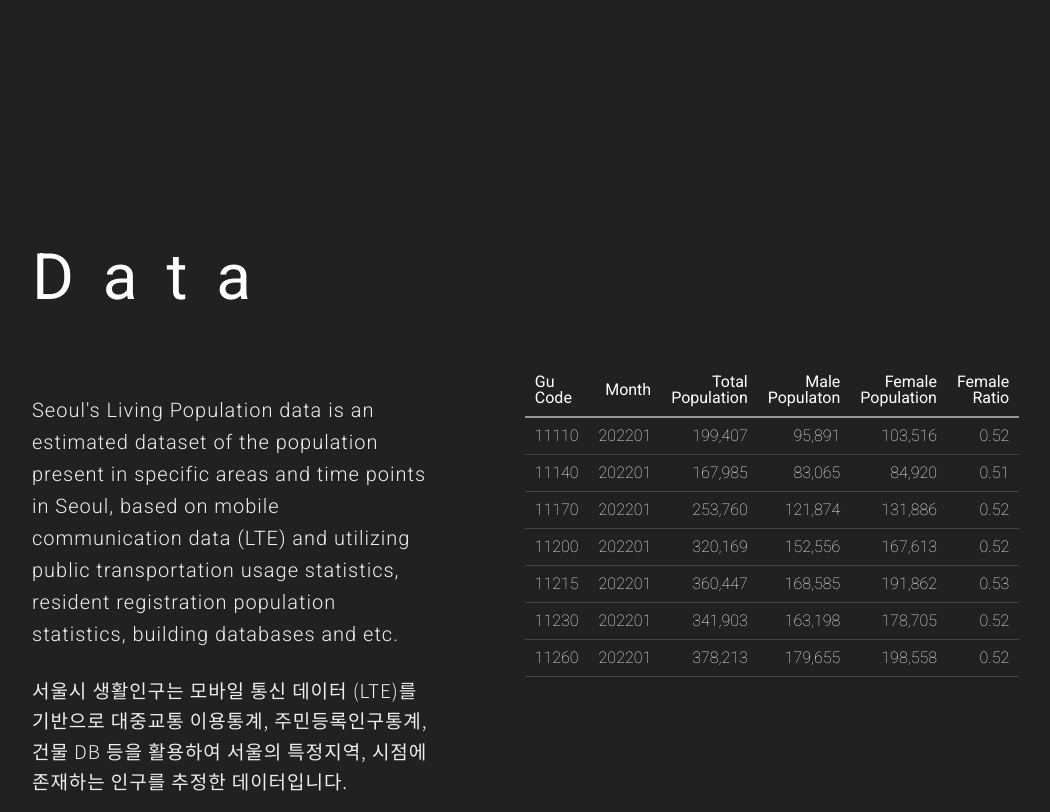
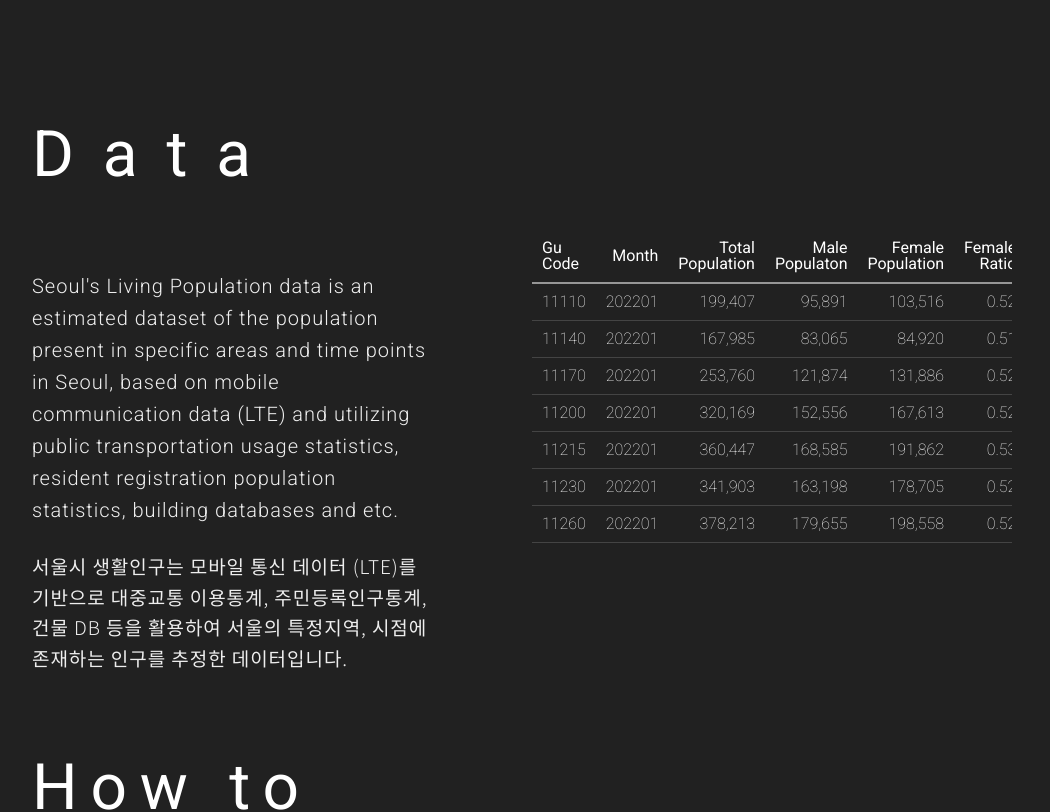
Before and after one commit to Aete/population-garden, a React (Vite) app: page / in a window 1280 px wide. Shown: the part 1480-2292 px from the top of the page, without its empty margins (118-1168 px from the left). Built offline with nearby package versions, Linux system fonts and the light colour scheme.

Commit message:
표 및 본문 스타일링 변경

```diff
--- a/src/components/Data/Data.tsx
+++ b/src/components/Data/Data.tsx
@@ -13,12 +13,11 @@ const Description = styled.div`
   @media (max-width: ${tablet}px) {
     grid-column: span 12;
     align-items: center;
-    width: 90%;
+    width: 100%;
   }
 `;
 
 const Container = styled.div`
-  min-height: 100vh;
   width: 100%;
   display: grid;
   grid-template-columns: repeat(12, 1fr);
--- a/src/components/Data/Table.tsx
+++ b/src/components/Data/Table.tsx
@@ -3,23 +3,40 @@ import { tablet } from "../../utils/style";
 import data from "../../utils/2022_monthly.json";
 
 const TableContainer = styled.div`
-  background-color: #212121;
-  padding: 20px;
-  border-radius: 8px;
   grid-column: 7 / span 6;
   display: flex;
   flex-direction: column;
-  align-items: center;
   justify-content: center;
+  box-sizing: border-box;
 
   @media screen and (max-width: ${tablet}px) {
-    display: none;
+    width: 100%;
+    margin-bottom: 20px;
   }
 `;
 
+const TableFlexContainer = styled.div`
+  display: flex;
+  align-items: center;
+  padding-bottom: 20px;
+  overflow-x: auto;
+  scrollbar-width: thin;
+  scrollbar-color: #888 #444;
+
+  &::-webkit-scrollbar {
+    height: 8px;
+  }
+
+  &::-webkit-scrollbar-thumb {
+    background-color: #888;
+    border-radius: 10px;
+  }
+
+  &::-webkit-scrollbar-track {
+    background: #444;
+  }
+`;
 const StyledTable = styled.table`
-  width: 100%;
-  border-collapse: collapse;
   color: white;
 `;
 
@@ -51,6 +68,7 @@ interface TableProps {
 export default function Table({ numRows }: TableProps): JSX.Element {
   return (
     <TableContainer>
+      <TableFlexContainer>
         <StyledTable>
           <thead>
             <tr>
@@ -85,6 +103,7 @@ export default function Table({ numRows }: TableProps): JSX.Element {
             })}
           </tbody>
         </StyledTable>
+      </TableFlexContainer>
     </TableContainer>
   );
 }
--- a/src/components/common/text.tsx
+++ b/src/components/common/text.tsx
@@ -23,10 +23,6 @@ export const ChapterText = styled.p`
   line-height: 160%;
   letter-spacing: 0.05em;
   color: #eee;
-
-  @media (max-width: ${tablet}px) {
-    text-align: center;
-  }
 `;
 
 export const ChapterTextKR = styled.p`
@@ -40,9 +36,6 @@ export const ChapterTextKR = styled.p`
   margin-top: 25px;
   word-break: keep-all;
 
-  @media (max-width: ${tablet}px) {
-    text-align: center;
-  }
 `;
 
 export const ChapterTextUL = styled.ul`
```
Lines whose indentation alone changed are shown as unchanged.
